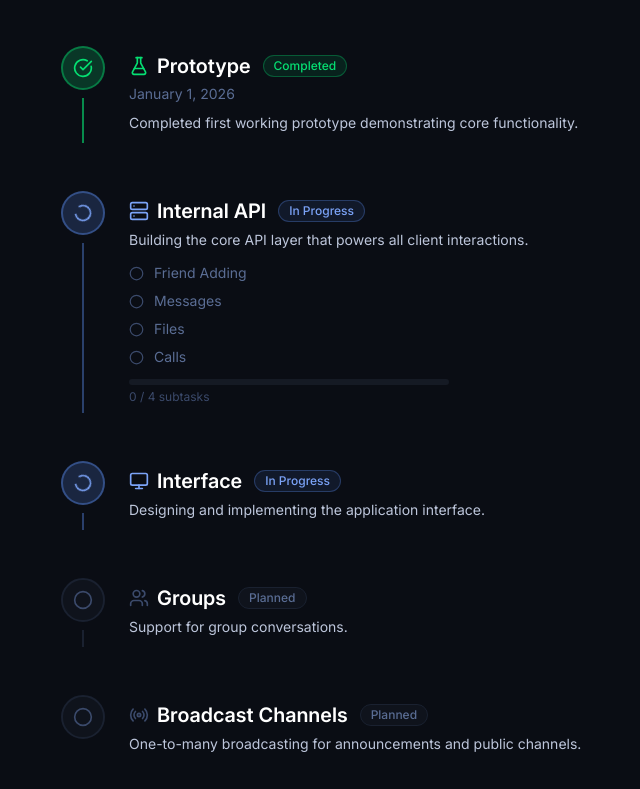
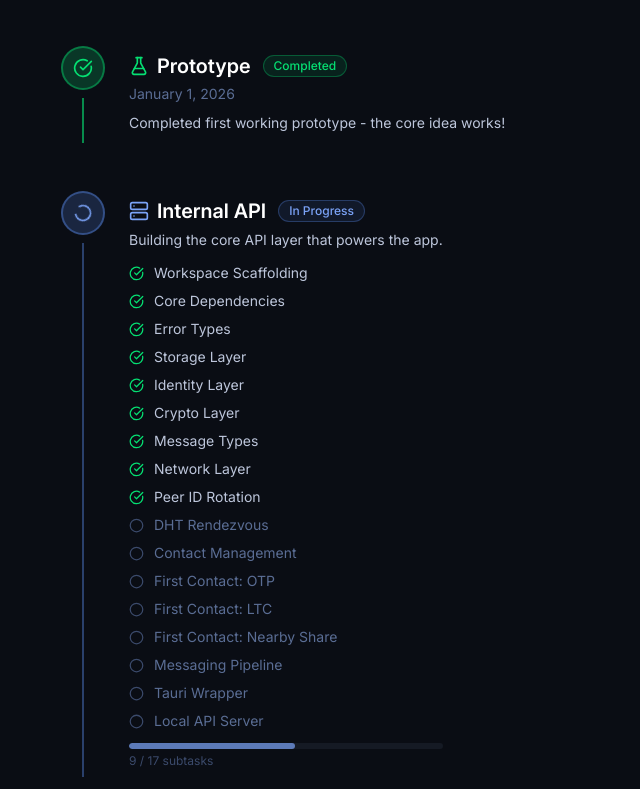
Before and after one commit to KursalChat/Website, a SvelteKit app: page /progress in a window 1280 px wide. Shown: the part 571-1360 px from the top of the page, without its empty margins (219-859 px from the left). Built offline with nearby package versions, Linux system fonts and the light colour scheme.

Commit message:
🏗️ Progress Page update

```diff
--- a/src/routes/progress/+page.svelte
+++ b/src/routes/progress/+page.svelte
@@ -25,29 +25,40 @@
     },
     {
       title: "Prototype",
-      description:
-        "Completed first working prototype demonstrating core functionality.",
+      description: "Completed first working prototype - the core idea works!",
       date: "January 1, 2026",
       status: "completed",
       icon: FlaskConical,
     },
     {
       title: "Internal API",
-      description:
-        "Building the core API layer that powers all client interactions.",
+      description: "Building the core API layer that powers the app.",
       status: "in-progress",
       icon: Server,
       subtasks: [
-        { label: "Friend Adding", done: false },
-        { label: "Messages", done: false },
-        { label: "Files", done: false },
-        { label: "Calls", done: false },
+        { label: "Workspace Scaffolding", done: true },
+        { label: "Core Dependencies", done: true },
+        { label: "Error Types", done: true },
+        { label: "Storage Layer", done: true },
+        { label: "Identity Layer", done: true },
+        { label: "Crypto Layer", done: true },
+        { label: "Message Types", done: true },
+        { label: "Network Layer", done: true },
+        { label: "Peer ID Rotation", done: true },
+        { label: "DHT Rendezvous", done: false },
+        { label: "Contact Management", done: false },
+        { label: "First Contact: OTP", done: false },
+        { label: "First Contact: LTC", done: false },
+        { label: "First Contact: Nearby Share", done: false },
+        { label: "Messaging Pipeline", done: false },
+        { label: "Tauri Wrapper", done: false },
+        { label: "Local API Server", done: false },
       ],
     },
     {
       title: "Interface",
       description: "Designing and implementing the application interface.",
-      status: "in-progress",
+      status: "future",
       icon: Monitor,
     },
     {
@@ -58,8 +69,7 @@
     },
     {
       title: "Broadcast Channels",
-      description:
-        "One-to-many broadcasting for announcements and public channels.",
+      description: "Broadcasting channels for communities announcement.",
       status: "future",
       icon: Radio,
     },
```
Also changed, not shown: package.json (+7 -7 lines), 1 other file (tests, documents, lock files or other folders).
